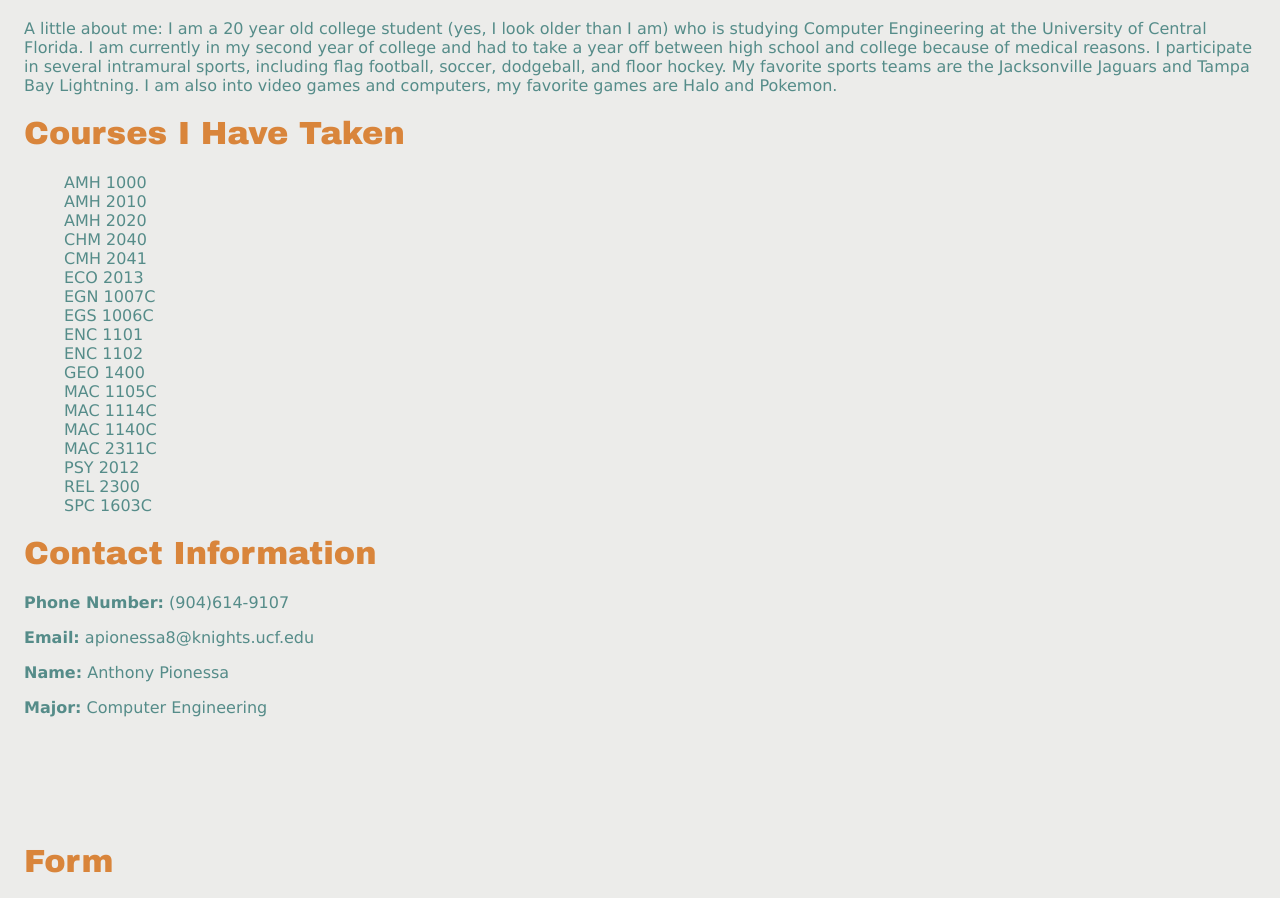
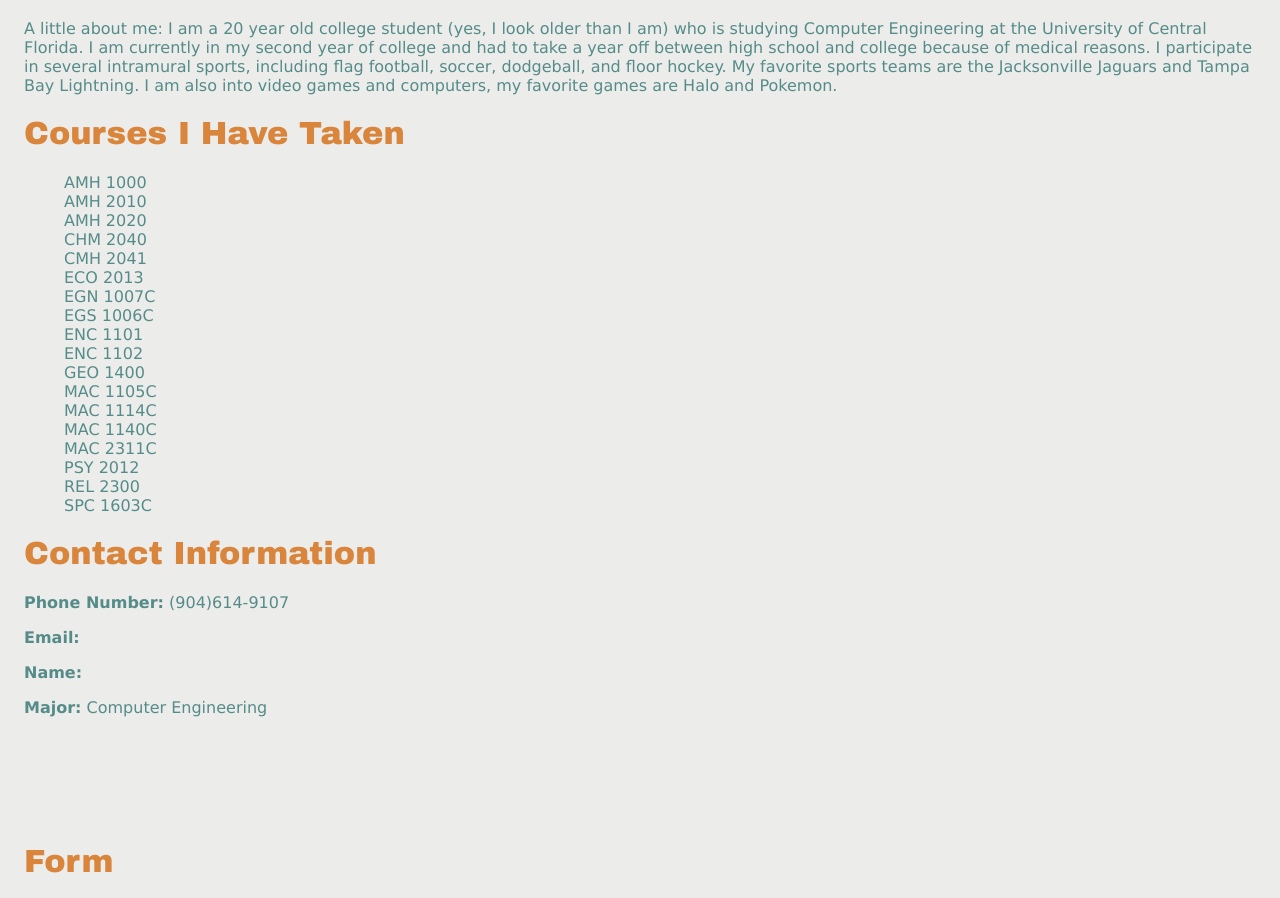
Before and after one commit to sSasquatch/COP2500-ConceptsInCS, a plain HTML site: page HW1/index.html in a window 1280 px wide. Shown: the part 141-1039 px from the top of the page. Drawn offline with Linux system fonts and the light colour scheme.

Commit message:
Update index.html

```diff
--- a/HW1/index.html
+++ b/HW1/index.html
@@ -2,7 +2,7 @@
 <html>
 
 <head>
-	<title>A Pionessa</title>
+	<title></title>
 	<link rel="stylesheet" href="styles.css">
 </head>
 
@@ -56,8 +56,8 @@
 		<div id="contact">
 			<h1>Contact Information</h1>
 			<p><strong>Phone Number:</strong> (904)614-9107</p>
-			<p><strong>Email:</strong> apionessa8@knights.ucf.edu</p>
-			<p><strong>Name:</strong> Anthony Pionessa</p>
+			<p><strong>Email:</strong> </p>
+			<p><strong>Name:</strong> </p>
 			<p><strong>Major:</strong> Computer Engineering</p>
 		</div>
 
```
